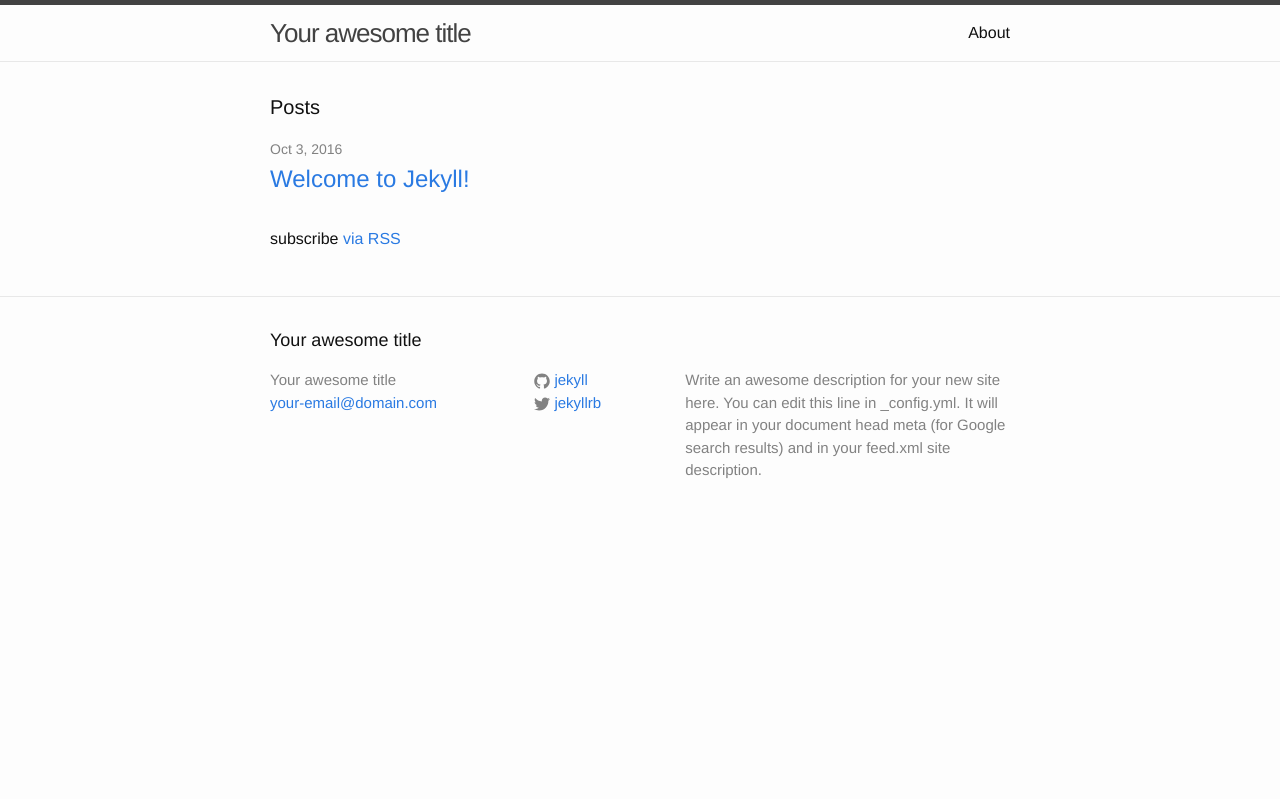
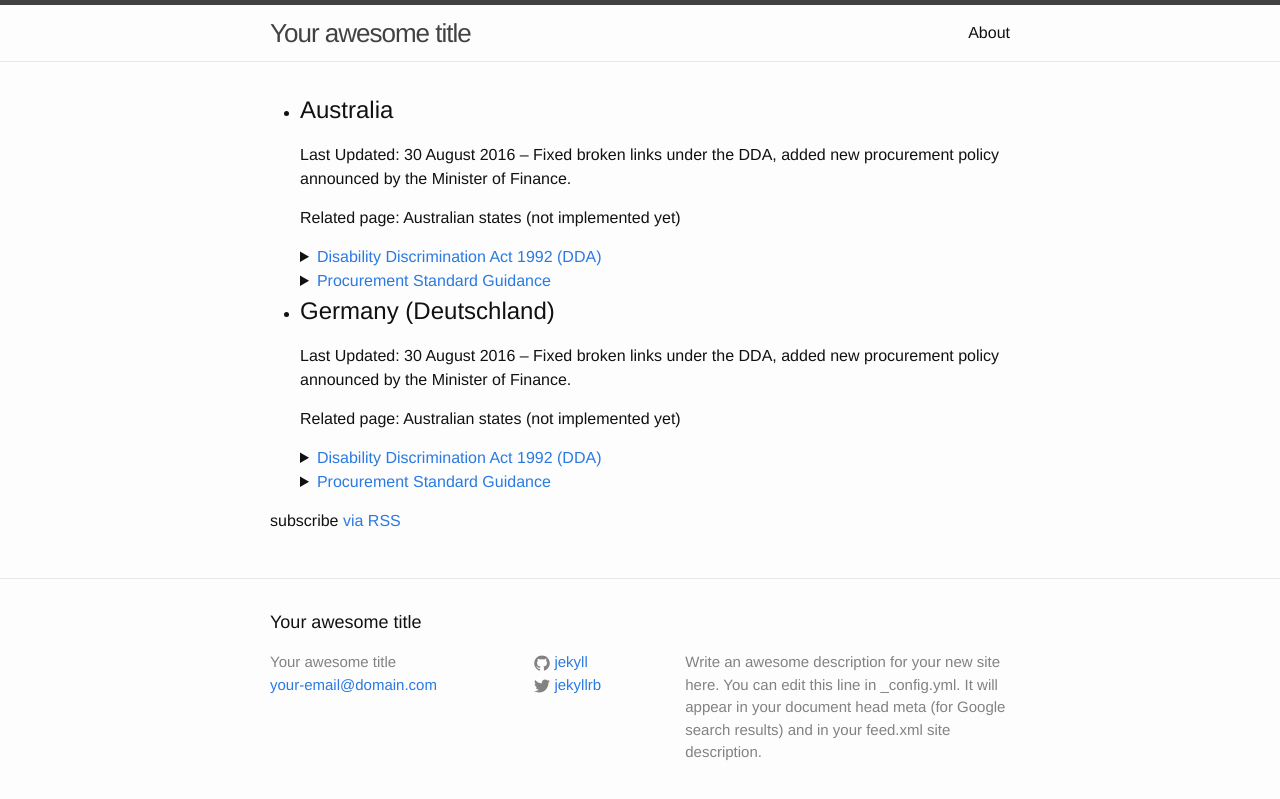
Before and after one commit to w3c/wai-policies-prototype, a Jekyll site: the page built from index.html, in a window 1280 px wide. Shown: the top 799 px of the page. Built offline with Jekyll 4.4.1, drawn with Linux system fonts in a browser that asks for light colours.

Commit message:
First take at data structure

```diff
--- a/_config.yml
+++ b/_config.yml
@@ -19,3 +19,15 @@ github_username:  jekyll
 
 # Build settings
 markdown: kramdown
+
+collections:
+  policies:
+    output: true
+    permalink: /policy/:path/
+
+defaults:
+  - scope:
+      path: ""
+      type: policies
+    values:
+      layout: page
--- /dev/null
+++ b/_data/standards.yaml
@@ -0,0 +1,4 @@
+EN301549:
+  title: EN 301 549
+  desc: Includes WCAG 2.0 verbatim without modifications for Web content, and WCAG 2.0 as interpreted by WCAG2ICT for non-Web documentation and software.
+  url: http://www.etsi.org/deliver/etsi_en/301500_301599/301549/01.01.01_60/en_301549v010101p.pdf
--- a/index.html
+++ b/index.html
@@ -4,6 +4,37 @@ layout: default
 
 <div class="home">
 
+<ul>
+{% for policy in site.policies %}
+  <li data-updated="{{policy.updated}}">
+    <h2>{{policy.title}} {%if policy.native_title%}({{policy.native_title}}){%endif%}</h2>
+    <p>Last Updated: {{policy.updated | date: "%-d %B %Y" }}{%if policy.updatemsg%} – {{policy.updatemsg}}{%endif%}
+    <p>Related page: Australian states (not implemented yet)</p>
+    {% for p in policy.policies %}
+    <details>
+      <summary><a href="{{p.url}}">{{p.title}}</a></summary>
+      <div>
+        <ul>
+          <li>Responsible {%if p.ministries.size == 1%}Ministry{%else%}Ministries{%endif%}: {% for m in p.ministries %} <a href="{{m.url}}">{{m.title}}</a>{%if forloop.last == false%}; {%endif%}{%endfor%}</li>
+          <li>Type: {{p.type}}</li>
+          <li>Scope: {{p.scope}}</li>
+          {% if p.standard %}
+            <li>Standard: {% assign standard = site.data.standards[p.standard]%} <a href="{{standard.url}}">{{standard.title}}</a> – {{standard.desc}}</li>
+          {% endif %}
+          <li>Relevant Documents:
+            <ul>
+              {% for d in p.documents %}<li><a href="{{d.url}}">{{d.title}}</a>{%if d.desc %} – {{d.desc}}{%endif%}</li>{%endfor%}
+            </ul>
+          </li>
+        </ul>
+      </div>
+    </details>
+    {% endfor %}
+  </li>
+{% endfor %}
+</ul>
+
+{%comment%}
   <h1 class="page-heading">Posts</h1>
 
   <ul class="post-list">
@@ -18,6 +49,8 @@ layout: default
     {% endfor %}
   </ul>
 
+{%endcomment%}
+
   <p class="rss-subscribe">subscribe <a href="{{ "/feed.xml" | prepend: site.baseurl }}">via RSS</a></p>
 
 </div>
```
Also changed, not shown: _policies/australia.md (added, +40 -0 lines), _policies/germany.md (added, +40 -0 lines), 1 other file.
